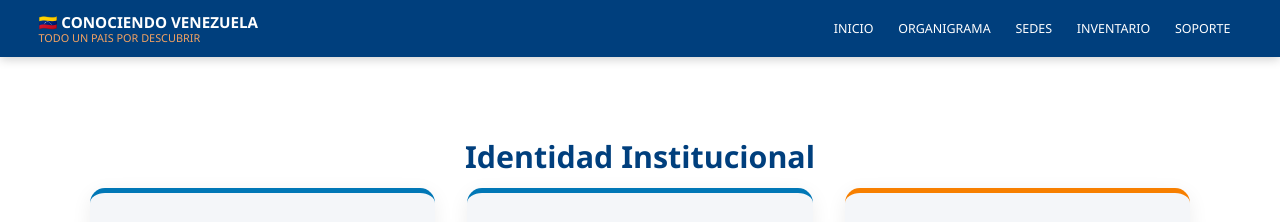
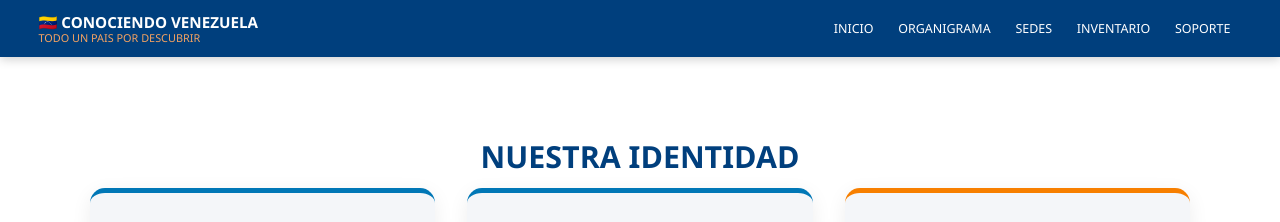
Before and after one commit to conociendovenezuela/naomi, a plain HTML site: page index.html in a window 1280 px wide. Both pictures are taken after a click on the button "CONÓCENOS". Shown: the top 222 px of the page. Drawn offline with Linux system fonts and the light colour scheme.

Commit message:
Update index.html

```diff
--- a/index.html
+++ b/index.html
@@ -40,7 +40,7 @@
   <!-- IDENTIDAD -->
   <div id="identidad" class="pestana">
     <section>
-      <h2 class="section-title">Identidad Institucional</h2>
+      <h2 class="section-title">NUESTRA IDENTIDAD</h2>
       <div class="mv-grid">
         <div class="mv-card">
           <h3>🎯 Misión</h3>
```
